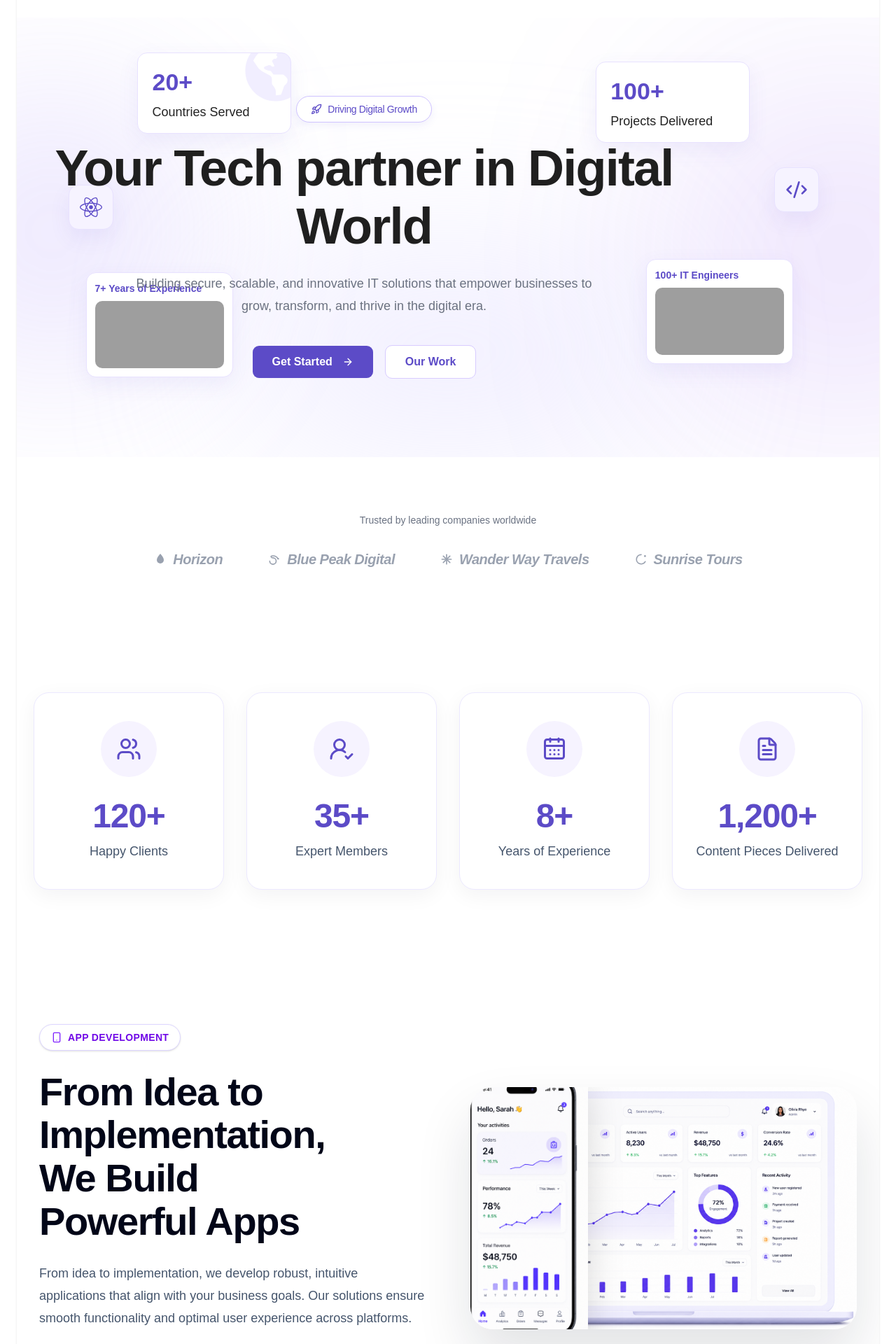
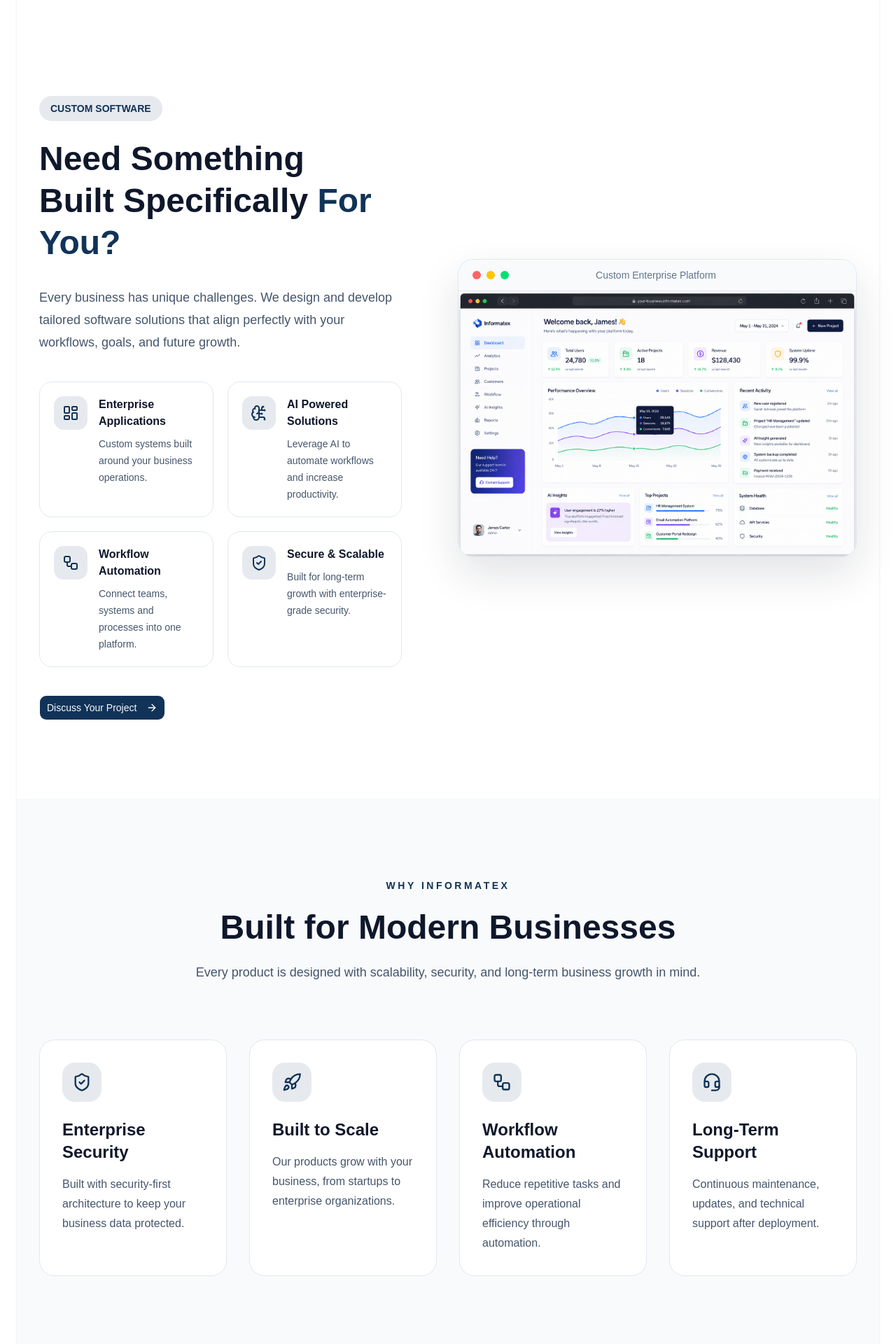
Before and after one commit to Groot-001/Informatex-Updated, a React (Vite) app: page / in a window 1280 px wide. Shown: the part 3780-5700 px from the top of the page at 70% size. Built offline with nearby package versions, Linux system fonts and the light colour scheme; grey boxes are pictures that could not be loaded.

Commit message:
feat:Products-custom-SW

```diff
--- a/src/App.tsx
+++ b/src/App.tsx
@@ -3,8 +3,10 @@ import Header from "./components/layout/Header";
 import HeroSection from "./components/sections/hero/HeroSection";
 import TrustedBySection from "./components/sections/hero/TrustedBy";
 import HomePage from "./components/sections/ourpurpose/HomePage";
+import CustomSolution from "./components/sections/products/custom-solution";
 import FeaturedProducts from "./components/sections/products/Featured-Products";
 import ProductHero from "./components/sections/products/hero";
+import WhyChooseProducts from "./components/sections/products/why-choose-products";
 import ProcessSection from "./components/sections/services/development-process/ProcessSection";
 import ServicesSection from "./components/sections/services/development-services/ServicesSection";
 import Hero from "./components/sections/services/hero/Hero";
@@ -19,6 +21,8 @@ function App() {
           <Header />
           <ProductHero />
           <FeaturedProducts />
+          <CustomSolution />
+          <WhyChooseProducts />
           <HeroSection />
           <TrustedBySection />
           <StatsSection />
--- /dev/null
+++ b/src/components/sections/products/custom-solution/CustomSolution.tsx
@@ -0,0 +1,107 @@
+import { ArrowRight } from "lucide-react";
+
+import { Button } from "@/components/ui/button";
+
+import BrowserWindow from "@/components/ui/browser-window";
+
+import SolutionPoints from "./SolutionPoints";
+
+import customPlatform from "@/assets/Dashboard.png";
+
+export default function CustomSolution() {
+  return (
+    <section className="py-28">
+      <div
+        className="
+          mx-auto
+          grid
+          max-w-7xl
+          items-center
+          gap-20
+          px-6
+          lg:grid-cols-[1fr_1.1fr]
+          lg:px-8
+        "
+      >
+        {/* Left */}
+
+        <div>
+          <span
+            className="
+              inline-flex
+              rounded-full
+              bg-[#113358]/10
+              px-4
+              py-2
+              text-sm
+              font-semibold
+              text-[#113358]
+            "
+          >
+            CUSTOM SOFTWARE
+          </span>
+
+          <h2
+            className="
+              mt-6
+              text-4xl
+              font-bold
+              leading-tight
+              text-slate-900
+              lg:text-5xl
+            "
+          >
+            Need Something
+            <br />
+            Built Specifically
+            <span className="text-[#113358]"> For You?</span>
+          </h2>
+
+          <p
+            className="
+              mt-8
+              max-w-xl
+              text-lg
+              leading-8
+              text-slate-600
+            "
+          >
+            Every business has unique challenges. We design and develop tailored
+            software solutions that align perfectly with your workflows, goals,
+            and future growth.
+          </p>
+
+          <div className="mt-10">
+            <SolutionPoints />
+          </div>
+
+          <Button size="lg" className="group mt-10 bg-[#113358]">
+            Discuss Your Project
+            <ArrowRight
+              className="
+                ml-2
+                h-4
+                w-4
+                transition-transform
+                group-hover:translate-x-1
+              "
+            />
+          </Button>
+        </div>
+
+        {/* Right */}
+
+        <BrowserWindow
+          title="Custom Enterprise Platform"
+          address="your-business.informatex.com"
+        >
+          <img
+            src={customPlatform}
+            alt="Custom Enterprise Platform"
+            className="w-full object-cover"
+          />
+        </BrowserWindow>
+      </div>
+    </section>
+  );
+}
--- /dev/null
+++ b/src/components/sections/products/custom-solution/SolutionPoints.tsx
@@ -0,0 +1,53 @@
+import { SOLUTION_POINTS } from "./constants";
+
+export default function SolutionPoints() {
+  return (
+    <div className="grid gap-5 sm:grid-cols-2">
+      {SOLUTION_POINTS.map((item) => {
+        const Icon = item.icon;
+
+        return (
+          <div
+            key={item.id}
+            className="
+              flex
+              gap-4
+              rounded-2xl
+              border
+              border-slate-200
+              bg-white
+              p-5
+              transition-all
+              duration-300
+              hover:-translate-y-1
+              hover:shadow-lg
+            "
+          >
+            <div
+              className="
+                flex
+                h-12
+                w-12
+                shrink-0
+                items-center
+                justify-center
+                rounded-xl
+                bg-[#113358]/10
+              "
+            >
+              <Icon className="h-6 w-6 text-[#113358]" />
+            </div>
+
+            <div>
+              <h4 className="font-semibold text-slate-900">{item.title}</h4>
+
+              <p className="mt-2 text-sm leading-6 text-slate-600">
+                {item.description}
+              </p>
+            </div>
+          </div>
+        );
+      })}
+    </div>
+  );
+}
--- /dev/null
+++ b/src/components/sections/products/custom-solution/constants.ts
@@ -0,0 +1,33 @@
+import {
+  BrainCircuit,
+  LayoutDashboard,
+  ShieldCheck,
+  Workflow,
+} from "lucide-react";
+
+export const SOLUTION_POINTS = [
+  {
+    id: 1,
+    icon: LayoutDashboard,
+    title: "Enterprise Applications",
+    description: "Custom systems built around your business operations.",
+  },
+  {
+    id: 2,
+    icon: BrainCircuit,
+    title: "AI Powered Solutions",
+    description: "Leverage AI to automate workflows and increase productivity.",
+  },
+  {
+    id: 3,
+    icon: Workflow,
+    title: "Workflow Automation",
+    description: "Connect teams, systems and processes into one platform.",
+  },
+  {
+    id: 4,
+    icon: ShieldCheck,
+    title: "Secure & Scalable",
+    description: "Built for long-term growth with enterprise-grade security.",
+  },
+];
--- /dev/null
+++ b/src/components/sections/products/custom-solution/index.ts
@@ -0,0 +1 @@
+export { default } from "./CustomSolution";
--- /dev/null
+++ b/src/components/sections/products/custom-solution/types.ts
@@ -0,0 +1,8 @@
+import type { LucideIcon } from "lucide-react";
+
+export interface SolutionPoint {
+  id: number;
+  icon: LucideIcon;
+  title: string;
+  description: string;
+}
--- /dev/null
+++ b/src/components/sections/products/why-choose-products/ProductBenefitCard.tsx
@@ -0,0 +1,48 @@
+import type { ProductBenefit } from "./types";
+
+interface ProductBenefitCardProps {
+  benefit: ProductBenefit;
+}
+
+export default function ProductBenefitCard({
+  benefit,
+}: ProductBenefitCardProps) {
+  const Icon = benefit.icon;
+
+  return (
+    <article
+      className="
+        group
+        rounded-3xl
+        border
+        border-slate-200
+        bg-white
+        p-8
+        transition-all
+        duration-300
+        hover:-translate-y-2
+        hover:shadow-xl
+      "
+    >
+      <div
+        className="
+          flex
+          h-14
+          w-14
+          items-center
+          justify-center
+          rounded-2xl
+          bg-[#113358]/10
+        "
+      >
+        <Icon className="h-7 w-7 text-[#113358]" />
+      </div>
+
+      <h3 className="mt-6 text-2xl font-semibold text-slate-900">
+        {benefit.title}
+      </h3>
+
+      <p className="mt-4 leading-7 text-slate-600">{benefit.description}</p>
+    </article>
+  );
+}
--- /dev/null
+++ b/src/components/sections/products/why-choose-products/WhyChooseProducts.tsx
@@ -0,0 +1,31 @@
+import { PRODUCT_BENEFITS } from "./constants";
+import ProductBenefitCard from "./ProductBenefitCard";
+
+export default function WhyChooseProducts() {
+  return (
+    <section className="bg-slate-50 py-28">
+      <div className="mx-auto max-w-7xl px-6 lg:px-8">
+        <div className="mx-auto max-w-3xl text-center">
+          <span className="text-sm font-semibold uppercase tracking-[0.25em] text-[#113358]">
+            WHY INFORMATEX
+          </span>
+
+          <h2 className="mt-6 text-4xl font-bold text-slate-900 lg:text-5xl">
+            Built for Modern Businesses
+          </h2>
+
+          <p className="mt-6 text-lg leading-8 text-slate-600">
+            Every product is designed with scalability, security, and long-term
+            business growth in mind.
+          </p>
+        </div>
+
+        <div className="mt-20 grid gap-8 md:grid-cols-2 xl:grid-cols-4">
+          {PRODUCT_BENEFITS.map((benefit) => (
+            <ProductBenefitCard key={benefit.id} benefit={benefit} />
+          ))}
+        </div>
+      </div>
+    </section>
+  );
+}
--- /dev/null
+++ b/src/components/sections/products/why-choose-products/constants.ts
@@ -0,0 +1,32 @@
+import { ShieldCheck, Rocket, Workflow, Headset } from "lucide-react";
+
+export const PRODUCT_BENEFITS = [
+  {
+    id: 1,
+    icon: ShieldCheck,
+    title: "Enterprise Security",
+    description:
+      "Built with security-first architecture to keep your business data protected.",
+  },
+  {
+    id: 2,
+    icon: Rocket,
+    title: "Built to Scale",
+    description:
+      "Our products grow with your business, from startups to enterprise organizations.",
+  },
+  {
+    id: 3,
+    icon: Workflow,
+    title: "Workflow Automation",
+    description:
+      "Reduce repetitive tasks and improve operational efficiency through automation.",
+  },
+  {
+    id: 4,
+    icon: Headset,
+    title: "Long-Term Support",
+    description:
+      "Continuous maintenance, updates, and technical support after deployment.",
+  },
+];
--- /dev/null
+++ b/src/components/sections/products/why-choose-products/index.ts
@@ -0,0 +1 @@
+export { default } from "./WhyChooseProducts";
--- /dev/null
+++ b/src/components/sections/products/why-choose-products/types.ts
@@ -0,0 +1,8 @@
+import type { LucideIcon } from "lucide-react";
+
+export interface ProductBenefit {
+  id: number;
+  icon: LucideIcon;
+  title: string;
+  description: string;
+}
```
Also changed, not shown: src/assets/Dashboard.png (added).
